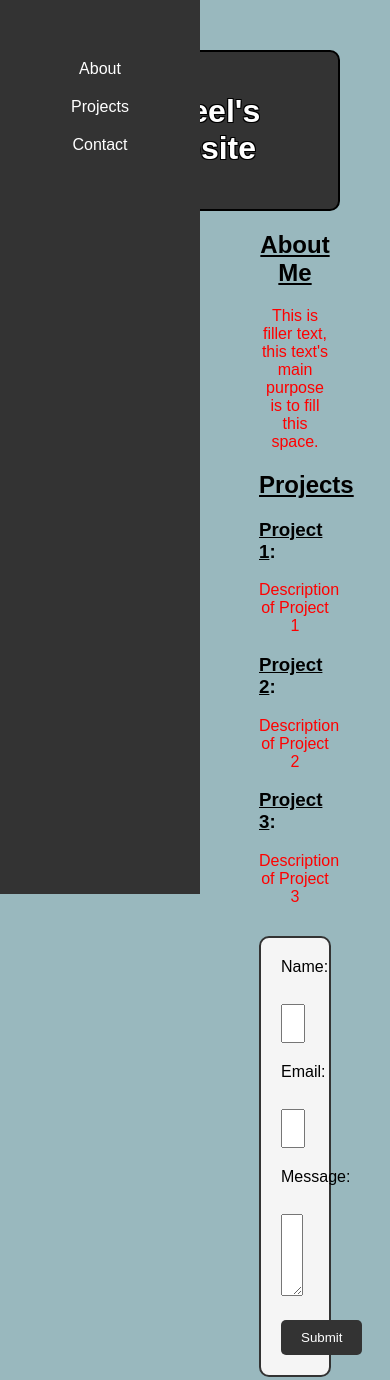
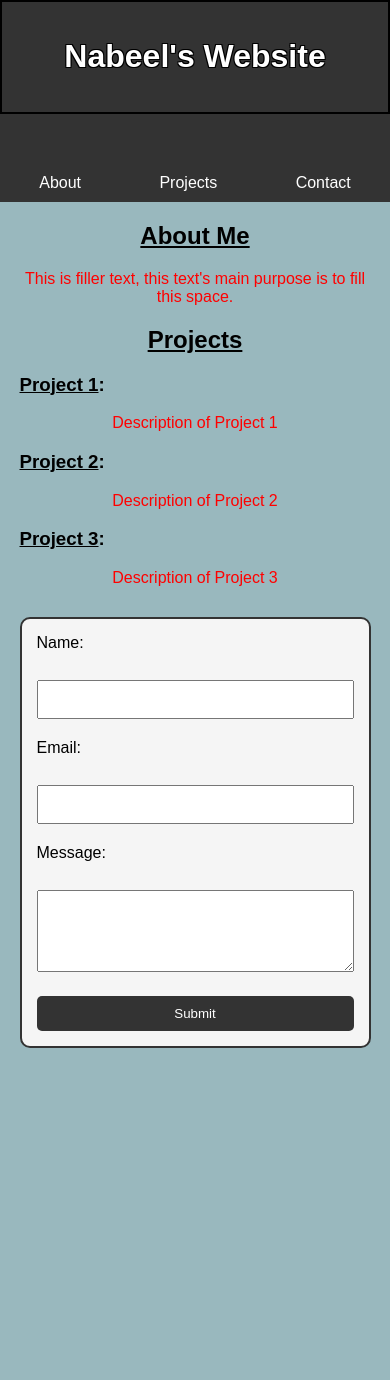
Before and after one commit to nabeel-rk/nabeel-rk.github.io, a plain HTML site: page index.html in a window 390 px wide. After the commit the page ends 1068 px from the top, so only its background shows below. Drawn offline with Linux system fonts and the light colour scheme.

Commit message:
Mobile Optimised

```diff
--- a/index.html
+++ b/index.html
@@ -8,7 +8,7 @@
         /* Core styles from your original template */
         body {
             font-family: Arial, sans-serif;
-            margin: 50px;
+            margin: 0;
             padding: 0;
             background-color: rgb(153, 184, 190);
         }
@@ -33,8 +33,8 @@
             text-align: center;
         }
         .container {
-            width: 80%;
-            margin: 0 auto;
+            width: 90%;
+            margin: 20px auto;
         }
         form {
             margin-top: 30px;
@@ -50,7 +50,7 @@
         input[type="text"],
         input[type="email"],
         textarea {
-            width: calc(100% - 22px);
+            width: 100%;
             padding: 10px;
             margin-bottom: 20px;
             box-sizing: border-box;
@@ -62,12 +62,13 @@
             padding: 10px 20px;
             cursor: pointer;
             border-radius: 5px;
+            width: 100%;
         }
         input[type="submit"]:hover {
             background-color: #555;
         }
 
-        /* Additional styles from the modern template */
+        /* Additional styles for responsive design */
         .sidebar {
             position: fixed;
             top: 0;
@@ -108,6 +109,37 @@
         .fade-in.active {
             opacity: 1;
             transform: translateY(0);
+        }
+
+        /* Media queries for responsiveness */
+        @media (max-width: 768px) {
+            .sidebar {
+                width: 100%;
+                height: auto;
+                position: relative;
+            }
+            .sidebar ul {
+                display: flex;
+                flex-direction: row;
+                justify-content: space-around;
+            }
+            .content {
+                margin-left: 0;
+            }
+            header {
+                border-radius: 0;
+            }
+            form {
+                padding: 15px;
+            }
+        }
+        @media (max-width: 480px) {
+            header {
+                padding: 15px;
+            }
+            input[type="submit"] {
+                padding: 10px;
+            }
         }
     </style>
 </head>
```
